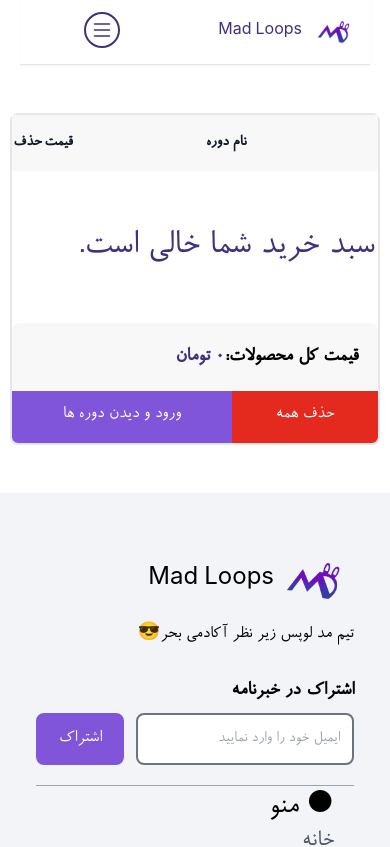
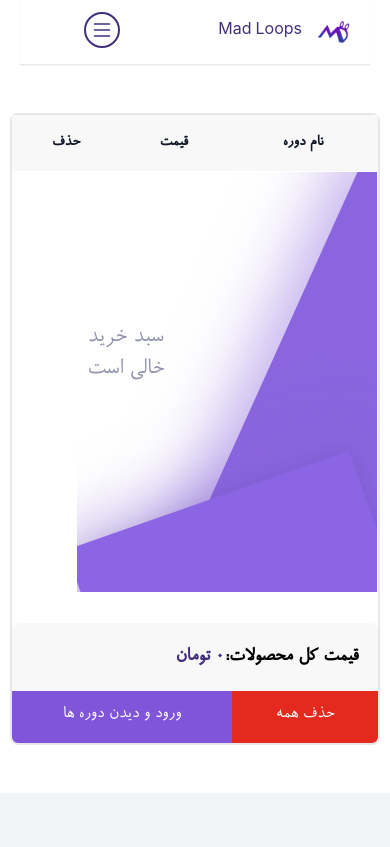
Before and after one commit to msafarianarkuli/madloops, a React (Create React App) app: page /cart in a window 390 px wide. Shown: the top 847 px of the page. Built offline with nearby package versions, Linux system fonts and the light colour scheme.

Commit message:
fix card , add cart empty , fix login buttons

```diff
--- a/src/Components/Navigation/navigation-change-login.component.jsx
+++ b/src/Components/Navigation/navigation-change-login.component.jsx
@@ -55,7 +55,7 @@ const NavigationChange = () => {
                 ? currentUser?.profile
                 : currentUser?.profile || currentSessionUser?.profile
             }
-            alt="shopping"
+            alt="profile"
           />
           <FiChevronLeft className="w-4 h-4 -rotate-90 mt-4 ml-2 dark:text-gray-400" />
         </Menu.Button>
@@ -144,7 +144,7 @@ const NavigationChange = () => {
                     </Link>
                   )}
                 </Menu.Item>
-                <Menu.Item>
+                {/* <Menu.Item>
                   {({ active }) => (
                     <Link to="/">
                       <div className="relative group">
@@ -162,7 +162,7 @@ const NavigationChange = () => {
                       </div>
                     </Link>
                   )}
-                </Menu.Item>
+                </Menu.Item> */}
                 <hr className="mt-2 dark:border-dark-tertiary" />
               </>
             ) : null}
--- a/src/Components/common/CardGridAndList-view.component.jsx
+++ b/src/Components/common/CardGridAndList-view.component.jsx
@@ -57,9 +57,9 @@ const CardGridListView = ({ item, view }) => {
         clickId={() => navigate(`${item._id}`)}
         clickH3={() => navigate(`${item._id}`)}
         classMainImg={
-          view ? "h-64 w-auto md:w-[90%] sm:w-[40%]" : "m-auto w-96 h-52"
+          view ? "h-64 w-auto md:w-[90%] sm:w-[40%]" : "m-auto 2xl:w-96 sm:w-full h-52 hover:cursor-pointer"
         }
-        cardBody={!view ? "w-80 mx-6 mt-5" : "w-full h-[50%] sm:mr-3 mr-6 mt-4"}
+        cardBody={!view ? "w-80 mx-6 mt-5" : "w-full h-[50%] sm:mr-3 mr-6 mt-4 hover:cursor-pointer"}
         role={item.title}
         classRole={
           view
--- a/src/Components/common/EmptyCourse/empty-course.component.jsx
+++ b/src/Components/common/EmptyCourse/empty-course.component.jsx
@@ -1,7 +1,7 @@
 import React, { useEffect } from "react";
 import "../EmptyCourse/empty-course.styles.scss";
 
-const EmptyCourse = () => {
+const EmptyCourse = ({ field , className }) => {
   useEffect(() => {
     document.querySelector(".cont_principal").className =
       "cont_principal cont_error_active";
@@ -10,7 +10,7 @@ const EmptyCourse = () => {
   return (
     <div className="cont_principal">
       <div className="cont_error absolute 2xl:mr-[470px] xl:mr-[400px] lg:mr-[300px] lg:mt-[170px] md:mr-[260px] sm:mt-[150px] sm:mr-[220px]  mt-[130px] mr-[140px]">
-        <p className="lg:text-4xl sm:text-3xl text-xl">دوره ای موجود نیست.</p>
+        <p className={className}>{field}</p>
       </div>
       <div className="cont_aura_1"></div>
       <div className="cont_aura_2"></div>
--- a/src/Components/common/EmptyCourse/empty-course.styles.scss
+++ b/src/Components/common/EmptyCourse/empty-course.styles.scss
@@ -3,7 +3,6 @@
   width: 800px;
   height: 450px;
   overflow: hidden;
-  border-radius: 0 0 0.6rem 0;
 }
 .cont_error {
   position: absolute;
@@ -13,7 +12,7 @@
   font-weight: 300;
   color: #9294ae;
   position: relative;
-  left: 700px;
+  left: 800px;
   transition: all 0.5s;
   transition-delay: 0.5s;
   -webkit-transition: all 0.5s;
@@ -177,3 +176,48 @@
     overflow: hidden;
   }
 }
+
+@media (max-width: 600px) {
+  .cont_principal {
+    position: absolute;
+    width: 500px;
+    height: 420px;
+    overflow: hidden;
+  }
+}
+
+
+@media (max-width: 500px) {
+  .cont_principal {
+    position: absolute;
+    width: 400px;
+    height: 420px;
+    overflow: hidden;
+  }
+}
+
+@media (max-width: 400px) {
+  .cont_principal {
+    position: absolute;
+    width: 300px;
+    height: 420px;
+    overflow: hidden;
+  }
+}
+
+
+// {comments.length > 0 ? (
+//   comments?.map(
+//     (comment) =>
+//       comment.verified === true && (
+//         <Comment key={comment._id} info={comment} />
+//       )
+//   )
+// ) : (
+//   <div className="h-[425px]">
+//     <EmptyCourse
+//       className="lg:text-3xl sm:text-3xl text-xl"
+//       field="دیدگاهی وجود ندارد"
+//     />
+//   </div>
+// )}
--- a/src/Components/content/Cart/cart-table.component.jsx
+++ b/src/Components/content/Cart/cart-table.component.jsx
@@ -4,6 +4,7 @@ import { useSelector } from "react-redux";
 import { selectCartItems } from "../../../store/cart/cartSlice";
 import { selectCurrentUser } from "../../../store/auth/authSlice";
 import { selectSessionCurrentUser } from "./../../../store/auth/authSessionSlice";
+import EmptyCourse from "../../common/EmptyCourse/empty-course.component";
 
 const CartTable = () => {
   const currentUser = useSelector(selectCurrentUser);
@@ -51,8 +52,13 @@ const CartTable = () => {
       {cartItems.length === 0 ? (
         <tbody className="text-4xl text-center">
           <tr>
-            <td className="text-deep-purple dark:text-lite-purple py-14">
-              سبد خرید شما خالی است.
+            <td className="relative">
+              <div className="h-[450px] relative">
+                <EmptyCourse
+                  className="lg:text-3xl mt-5 md:mr-32 sm:mr-12 mr-16 sm:text-3xl text-2xl"
+                  field="سبد خرید خالی است"
+                />
+              </div>
             </td>
           </tr>
         </tbody>
--- a/src/Components/content/Cart/cart.component.jsx
+++ b/src/Components/content/Cart/cart.component.jsx
@@ -51,7 +51,7 @@ const CartPage = () => {
                   onClick={() => navigate("/user-panel/myCourses")}
                   className="sm:w-fit w-3/5 btn btn-primary rounded-none md:text-2xl sm:text-xl text-lg h-full rounded-bl-md dark:text-dark-primary"
                 >
-                  دیدن دوره ها
+                  مشاهده دوره ها
                 </Button>
               ) : (
                 <Button
--- a/src/Components/content/Panel/PanelTable.jsx
+++ b/src/Components/content/Panel/PanelTable.jsx
@@ -61,7 +61,7 @@ const PanelTable = ({ data, onDelete, onAdd }) => {
         </tbody>
       ) : (
         <div className="absolute z-50">
-          <EmptyCourse />
+          <EmptyCourse className="lg:text-4xl sm:text-3xl text-xl" field="دوره ای وجود ندارد" />
         </div>
       )}
     </table>
```
